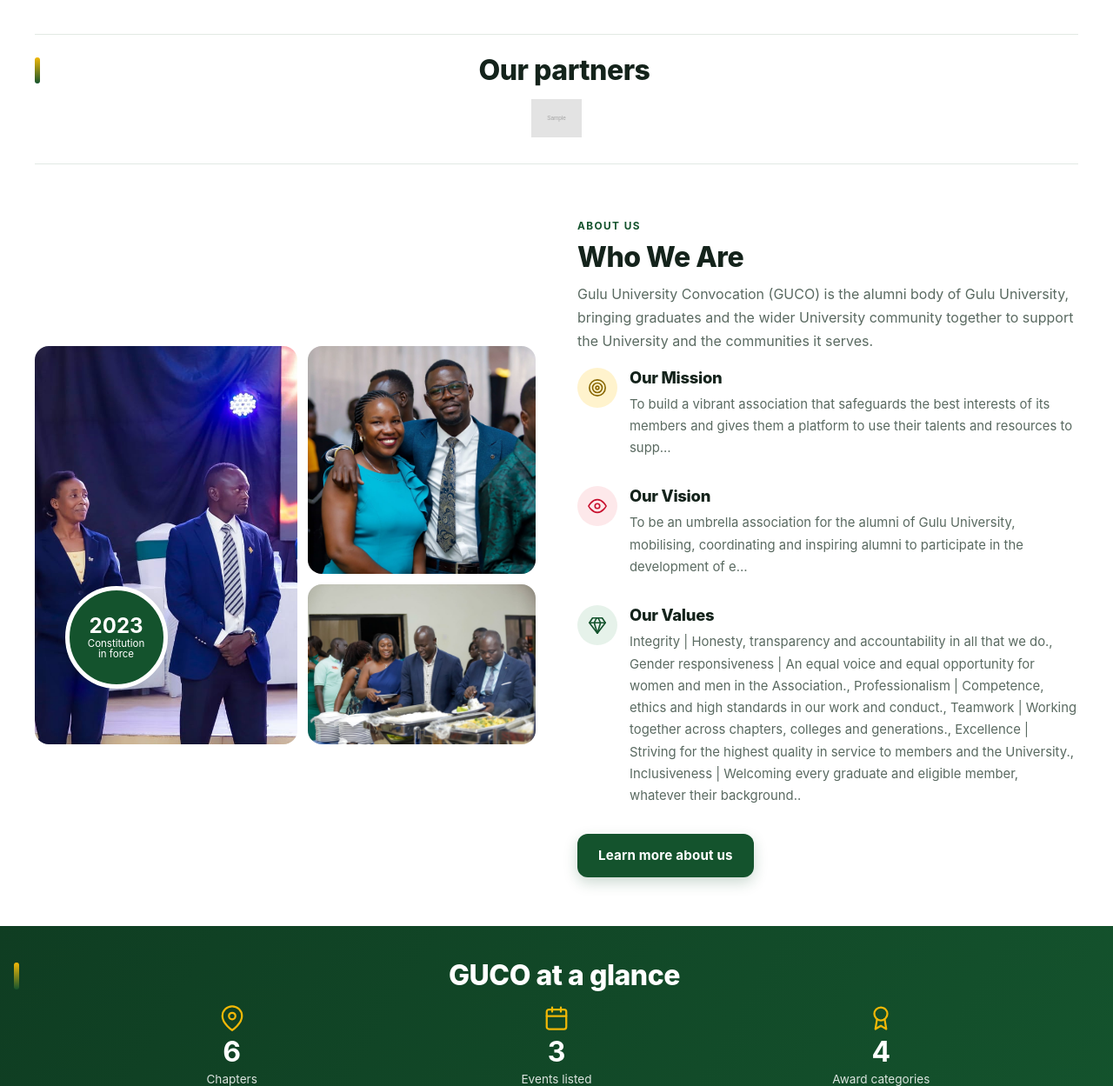
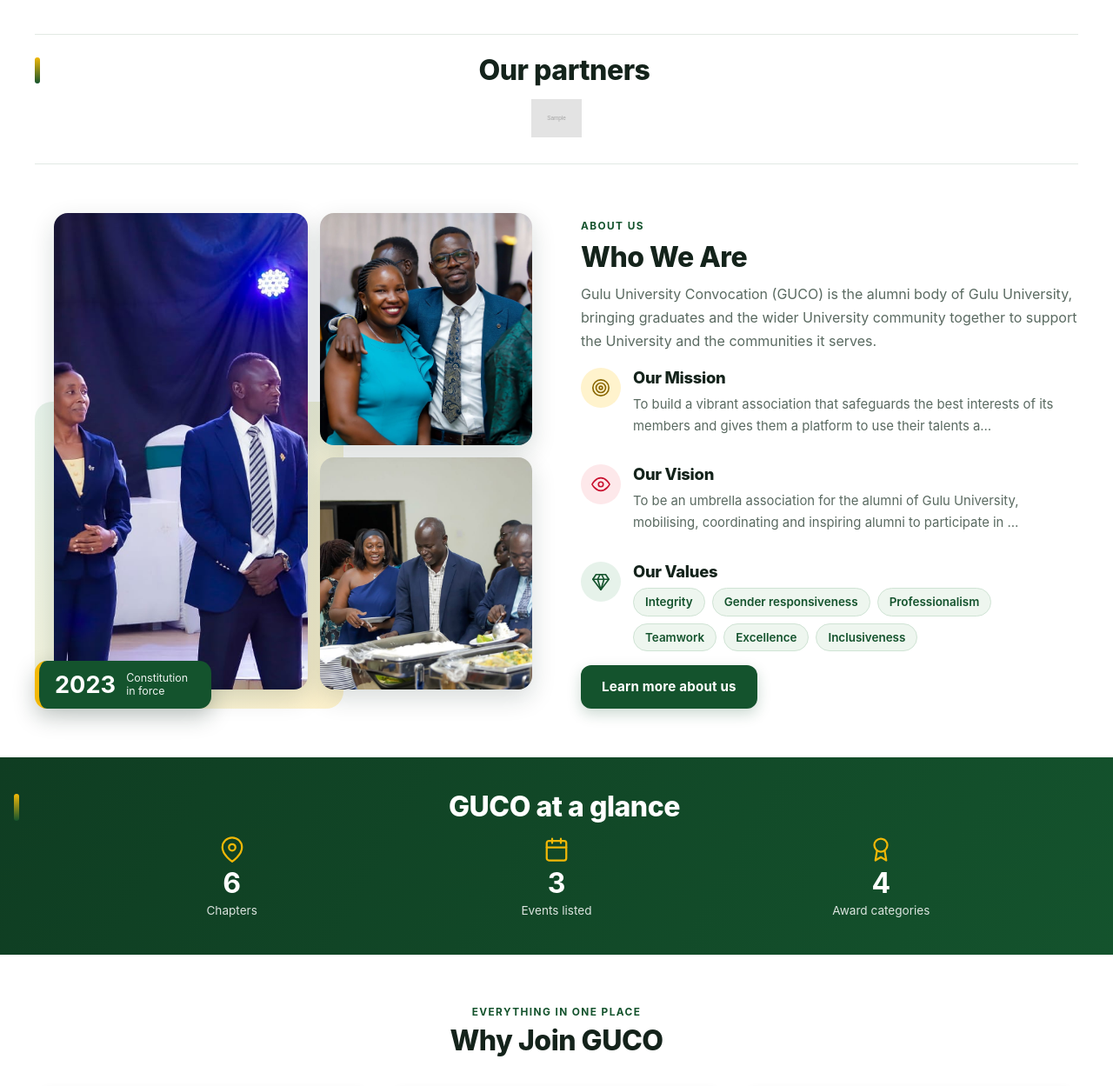
Before and after one commit to komabono1998/guco, a PHP site: page / in a window 1280 px wide. Shown: the part 928-2177 px from the top of the page at 87% size. Run offline with PHP 8.4, Linux system fonts and the light colour scheme; data comes from the database, SQL or seed files in the repository; tables that the repository leaves empty hold one stand-in row (values such as "Sample post"); grey boxes marked "Sample" are stand-in pictures; some libraries are stand-ins or nearby versions.

Commit message:
Refine the home page Who We Are collage and show values as tags
Co-Authored-By: Claude Sonnet 5.5 <noreply@anthropic.com>

```diff
--- a/assets/css/theme.css
+++ b/assets/css/theme.css
@@ -103,20 +103,26 @@ body.site .badge { background: #e6f2ea; }
 .partner-row a:hover img, .partner-row img:hover { filter: none; opacity: 1; }
 .partner-row span { font-weight: 700; color: var(--muted); font-size: 1.05rem; }
 
-.who { display: grid; grid-template-columns: minmax(0, 1fr) minmax(0, 1fr); gap: 48px; align-items: center; }
-.collage { position: relative; display: grid; grid-template-columns: 1.15fr 1fr; gap: 12px; }
-.collage img { width: 100%; height: 100%; object-fit: cover; border-radius: 16px; display: block; }
-.collage .big { grid-row: span 2; min-height: 380px; }
-.collage .sm { min-height: 184px; }
-.badge-round { position: absolute; left: 6%; bottom: 14%; width: 118px; height: 118px; border-radius: 50%; background: var(--green); color: #fff; display: flex; flex-direction: column; align-items: center; justify-content: center; text-align: center; border: 5px solid #fff; box-shadow: var(--shadow); line-height: 1.1; font-size: .72rem; }
-.badge-round b { font-size: 1.5rem; }
+.who { display: grid; grid-template-columns: minmax(0, 1fr) minmax(0, 1fr); gap: 56px; align-items: stretch; }
+.collage { position: relative; display: grid; grid-template-columns: 1.2fr 1fr; grid-template-rows: 1fr 1fr; gap: 14px; min-height: 480px; padding: 0 0 22px 22px; }
+.collage::before { content: ""; position: absolute; left: 0; bottom: 0; width: 62%; height: 62%; border-radius: 20px; background: linear-gradient(135deg, #e6f2ea, #fff3cd); z-index: 0; }
+.collage figure { margin: 0; position: relative; z-index: 1; overflow: hidden; border-radius: 16px; box-shadow: 0 10px 28px rgba(15, 40, 28, .16); min-height: 0; }
+.collage img { width: 100%; height: 100%; object-fit: cover; display: block; transition: transform .5s; }
+.collage figure:hover img { transform: scale(1.04); }
+.collage .big { grid-row: span 2; }
+.collage .big img { object-position: 50% 30%; }
+.badge-round { position: absolute; z-index: 2; left: 0; bottom: 0; background: var(--green); color: #fff; border-radius: 14px; padding: 12px 18px; display: flex; align-items: center; gap: 12px; border-left: 5px solid var(--gold); box-shadow: 0 10px 24px rgba(15, 40, 28, .25); line-height: 1.15; }
+.badge-round b { font-size: 1.7rem; }
+.badge-round span { font-size: .78rem; max-width: 80px; opacity: .92; }
+.chips { display: flex; flex-wrap: wrap; gap: 8px; margin-top: 6px; }
+.chips span { background: #eef6ef; color: var(--green); border: 1px solid #cfe3d4; border-radius: 99px; padding: 4px 13px; font-size: .84rem; font-weight: 600; }
 .feat-row { display: flex; gap: 14px; margin: 16px 0; align-items: flex-start; }
 .feat-row .ic { width: 46px; height: 46px; border-radius: 50%; background: #e6f2ea; color: var(--green); display: flex; align-items: center; justify-content: center; flex: none; }
 .feat-row:nth-of-type(2) .ic { background: #fff3cd; color: #8a6700; }
 .feat-row:nth-of-type(3) .ic { background: #fde8ea; color: var(--red); }
 .feat-row h3 { margin: 0 0 2px; font-size: 1.02rem; }
 .feat-row p { margin: 0; color: var(--muted); font-size: .93rem; }
-@media (max-width: 860px) { .who { grid-template-columns: 1fr; gap: 28px; } .collage .big { min-height: 260px; } }
+@media (max-width: 860px) { .who { grid-template-columns: 1fr; gap: 28px; } .collage { min-height: 380px; } }
 
 .band { margin: 56px calc(50% - 50vw); padding: 38px 16px; background: linear-gradient(120deg, #0f3d22, var(--green)); color: #fff; }
 .band h2 { color: #fff; text-align: center; margin: 0 0 22px; font-size: 1.15rem; }
--- a/index.php
+++ b/index.php
@@ -92,18 +92,19 @@ $progIcons = ['users', 'graduation', 'heart', 'award'];
 <?php if ($on('welcome')): ?>
 <section class="home-section who">
   <div class="collage">
-    <img class="big" src="<?= e(dinner_src(19)) ?>" alt="Guests on stage at a GUCO event" loading="lazy">
-    <img class="sm" src="<?= e(dinner_src(9)) ?>" alt="Alumni at a GUCO event" loading="lazy">
-    <img class="sm" src="<?= e(dinner_src(7)) ?>" alt="Guests at the GUCO dinner" loading="lazy">
-    <div class="badge-round"><b>2023</b>Constitution<br>in force</div>
+    <figure class="big"><img src="<?= e(dinner_src(19)) ?>" alt="Guests on stage at a GUCO event" loading="lazy"></figure>
+    <figure class="sm"><img src="<?= e(dinner_src(9)) ?>" alt="Alumni at a GUCO event" loading="lazy"></figure>
+    <figure class="sm"><img src="<?= e(dinner_src(7)) ?>" alt="Guests at the GUCO dinner" loading="lazy"></figure>
+    <div class="badge-round"><b>2023</b><span>Constitution in force</span></div>
   </div>
   <div>
     <span class="eyebrow" style="color:var(--green);text-transform:uppercase;letter-spacing:.12em;font-size:.74rem;font-weight:700">About us</span>
     <h2 style="margin:4px 0 10px"><?= ct('home.who_title') ?></h2>
     <div class="lead" style="font-size:1rem;color:var(--muted)"><?= cr('home.who_text') ?></div>
-    <div class="feat-row"><span class="ic"><?= icon('target') ?></span><div><h3>Our Mission</h3><p><?= e(excerpt(c('about.mission'), 150)) ?></p></div></div>
-    <div class="feat-row"><span class="ic"><?= icon('eye') ?></span><div><h3>Our Vision</h3><p><?= e(excerpt(c('about.vision'), 150)) ?></p></div></div>
-    <div class="feat-row"><span class="ic"><?= icon('gem') ?></span><div><h3>Our Values</h3><p><?= e(implode(', ', c_lines('about.values'))) ?>.</p></div></div>
+    <div class="feat-row"><span class="ic"><?= icon('target') ?></span><div><h3>Our Mission</h3><p><?= e(excerpt(c('about.mission'), 130)) ?></p></div></div>
+    <div class="feat-row"><span class="ic"><?= icon('eye') ?></span><div><h3>Our Vision</h3><p><?= e(excerpt(c('about.vision'), 130)) ?></p></div></div>
+    <div class="feat-row"><span class="ic"><?= icon('gem') ?></span><div><h3>Our Values</h3>
+      <div class="chips"><?php foreach (c_lines('about.values') as $val): $vt = trim(explode('|', $val)[0]); if ($vt !== ''): ?><span><?= e($vt) ?></span><?php endif; endforeach; ?></div></div></div>
     <a class="btn" href="<?= url('about.php') ?>">Learn more about us</a>
   </div>
 </section>
```
